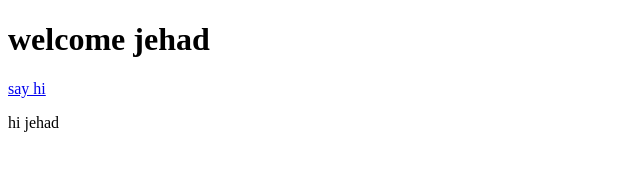
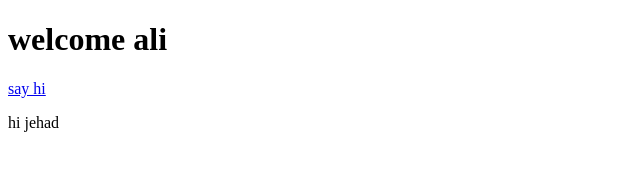
Before and after one commit to Jehad-Al-Zayat-oss/learn, a plain HTML site: page index.html in a window 1280 px wide. Shown: the whole page, without its empty margins (0-640 px from the left). Drawn offline with Linux system fonts and the light colour scheme.

Commit message:
Change header from 'jehad' to 'edit h1 value

```diff
--- a/index.html
+++ b/index.html
@@ -6,7 +6,7 @@
     <title>Document</title>
 </head>
 <body>
-    <h1>welcome jehad</h1>
+    <h1>welcome ali</h1>
     <a href="sayhi.html">say hi</a>
     <p>hi jehad</p>
 </body>
```
